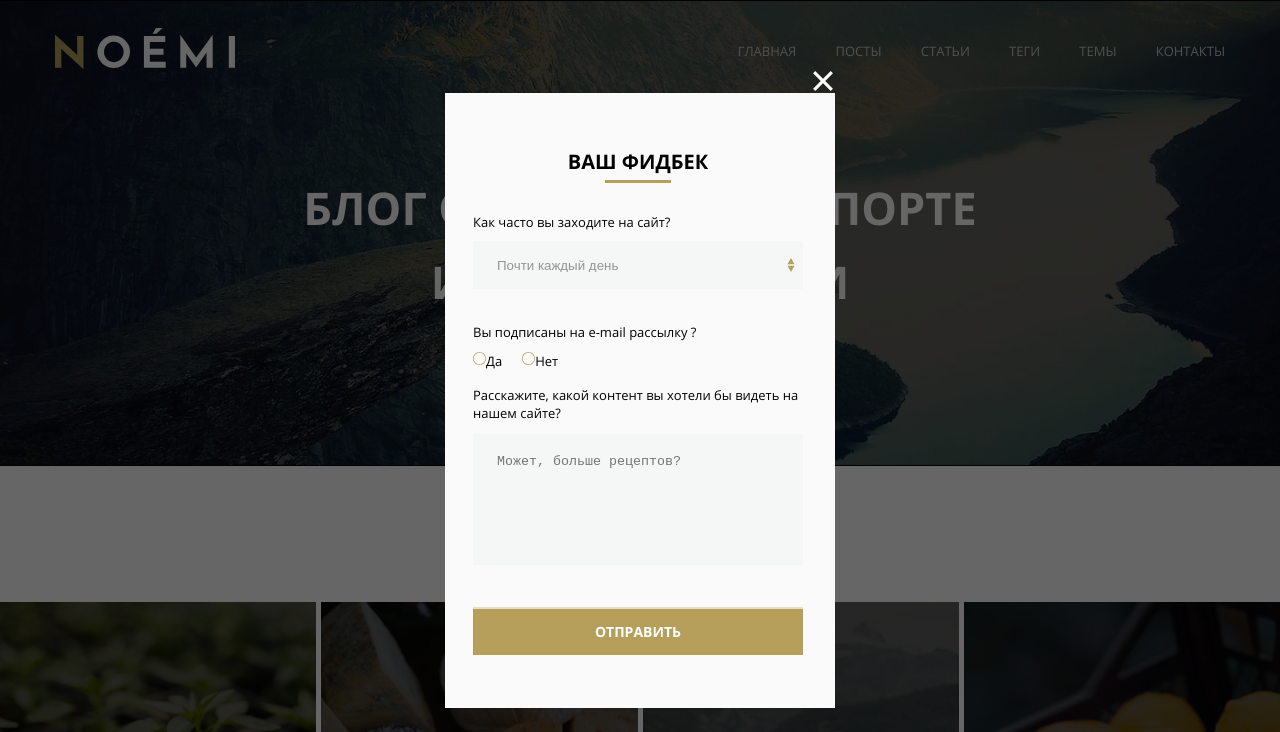
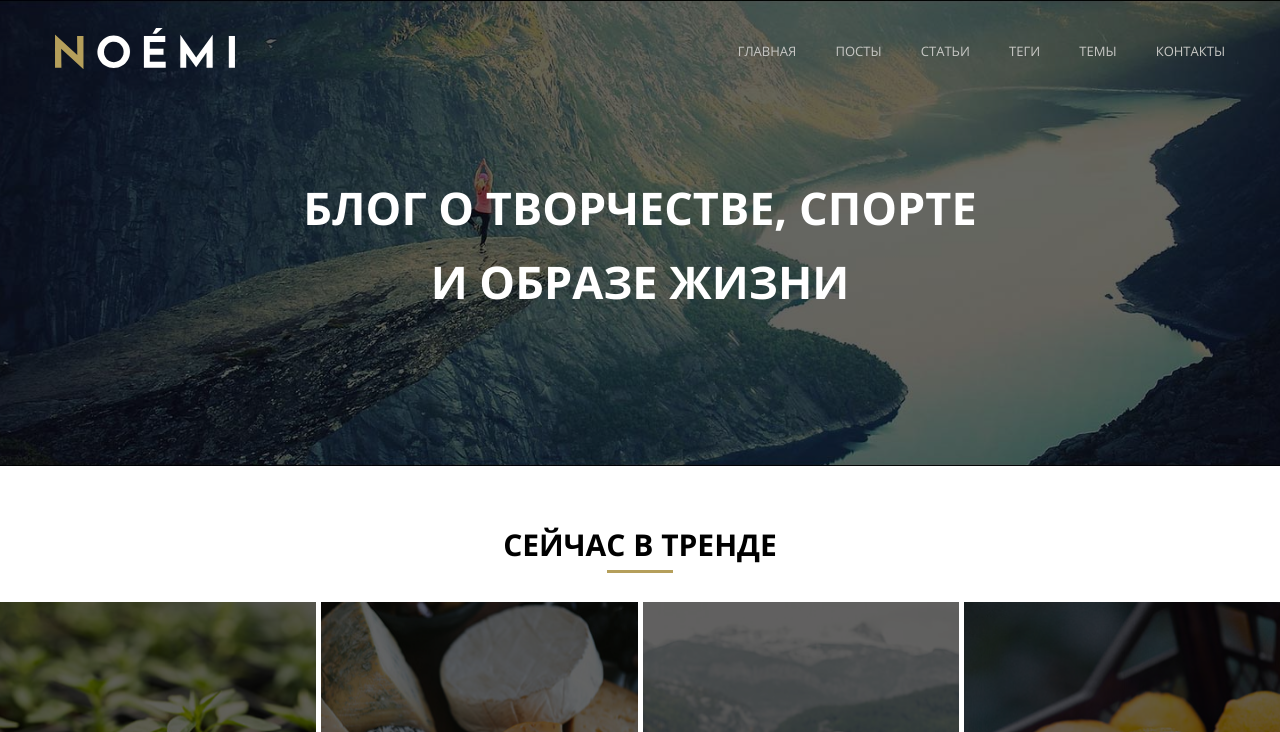
Before and after one commit to d3m1g/mq-diploma, a plain HTML site: page index.html in a window 1280 px wide. Shown: the top 732 px of the page. Drawn offline with Linux system fonts and the light colour scheme; files whose address does not match are found by name.

Commit message:
Update style.css

```diff
--- a/css/style.css
+++ b/css/style.css
@@ -756,15 +756,15 @@ footer {
 /* POPUP */
 
 .overlay {
-  display: flex;
+  display: none;
   position: fixed;
   top: 0;
   bottom: 0;
   left: 0;
   right: 0;
   background: rgba(0, 0, 0, 0.6);
-  visibility: visible;
-  opacity: 1;
+  visibility: none;
+  opacity: 0;
 }
 
 .close_btn {
```
